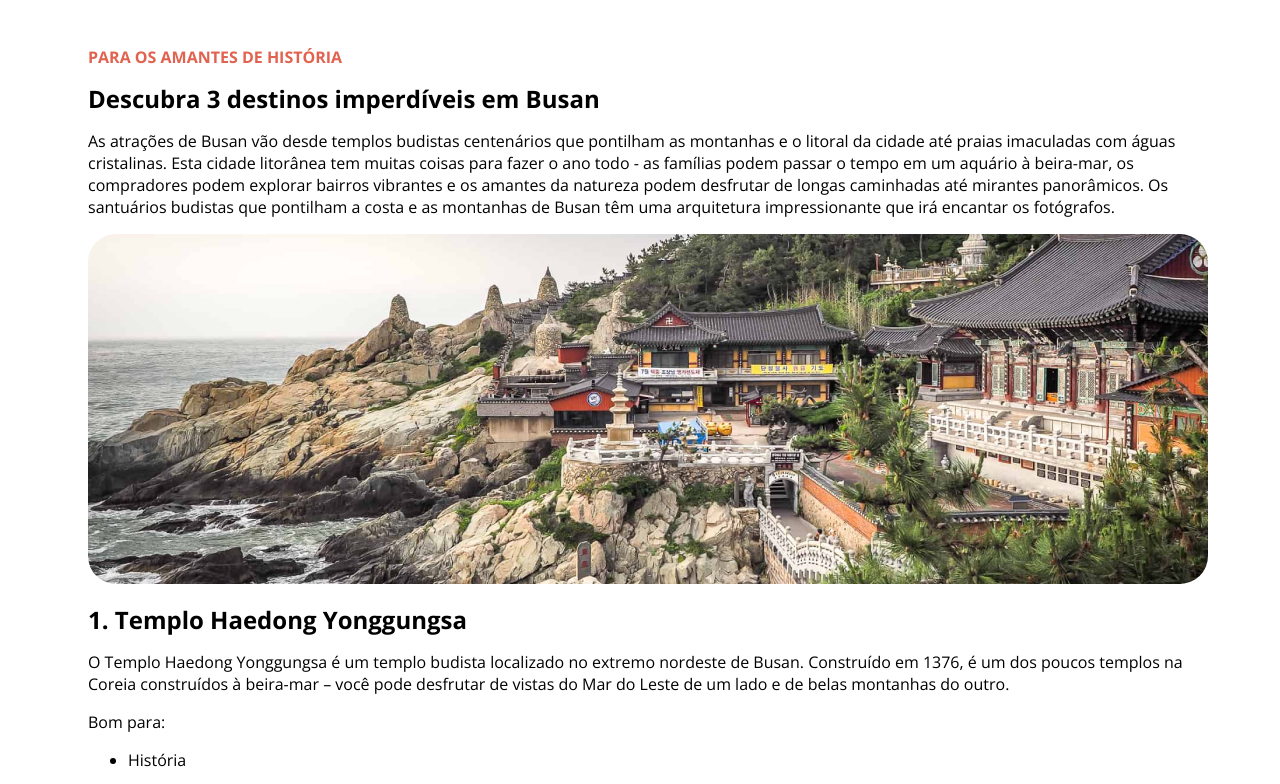
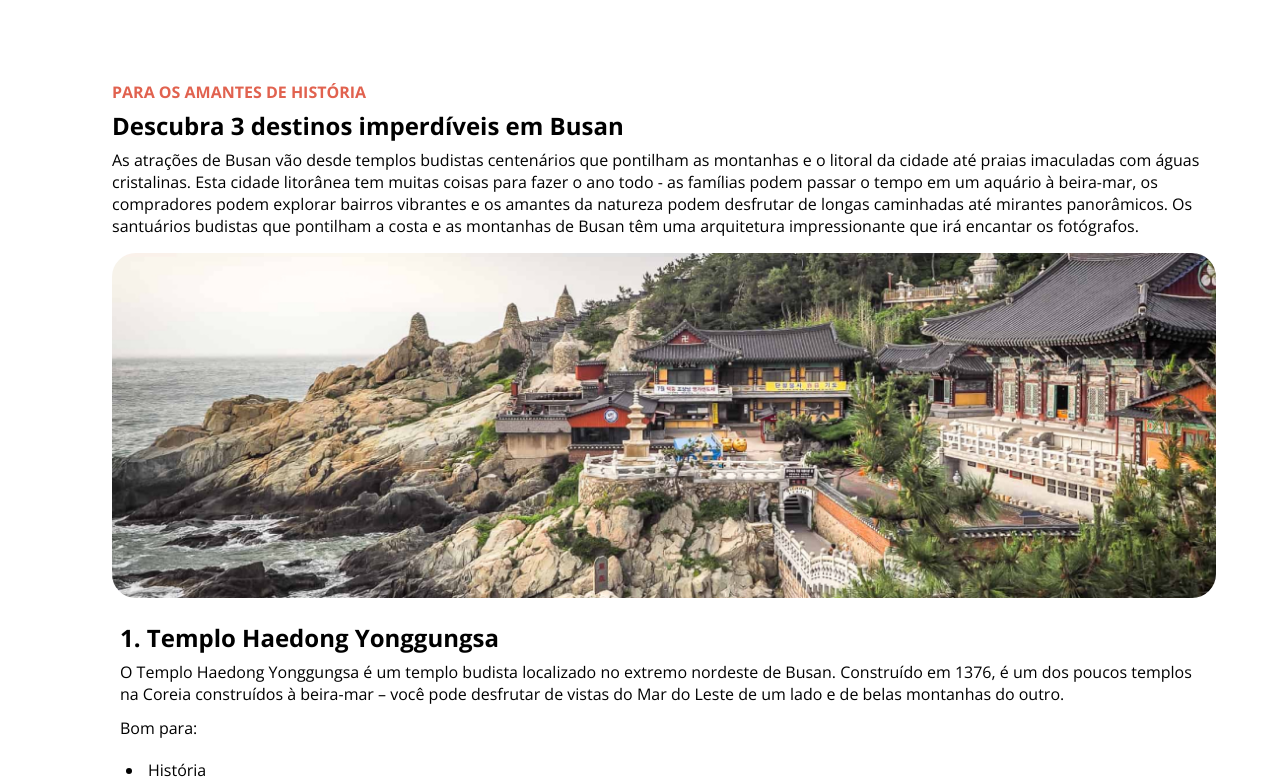
Before and after one commit to Danlucca15/pro-solo-2, a plain HTML site: page index.html in a window 1280 px wide. Shown: the part 1036-1820 px from the top of the page. Drawn offline with nearby package versions, Linux system fonts and the light colour scheme.

Commit message:
customizando espaços

```diff
--- a/style.css
+++ b/style.css
@@ -1,3 +1,8 @@
+* {
+    margin: 4px;
+    padding: 4px;
+}
+
 :root {
     font-family: "Open Sans", sans-serif;
     line-height: 22px;
@@ -12,6 +17,10 @@ img {
     padding: 88px 80px;
 border-radius: 28;
 margin: 88px auto;
+}
+
+.main {
+    padding: 40px;
 }
 
 .subtitle {
@@ -30,3 +39,7 @@ margin: 88px auto;
     color: #e1624f;
     text-transform: uppercase;
   }
+
+  ul {
+    padding-left: 24px;
+  }
```
